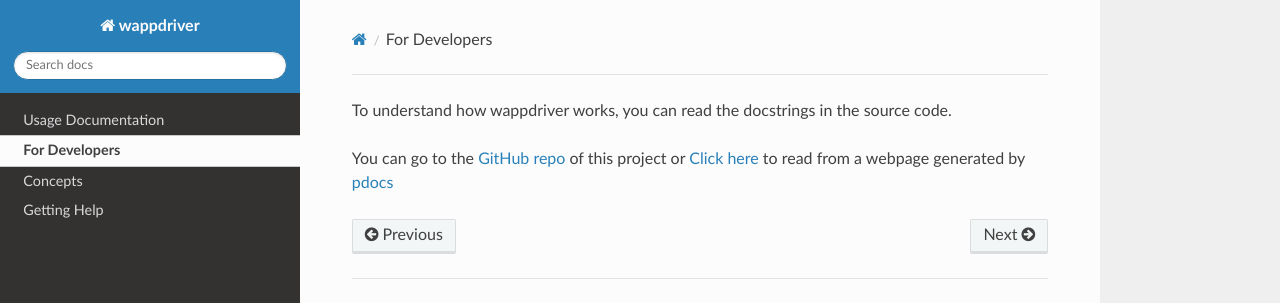
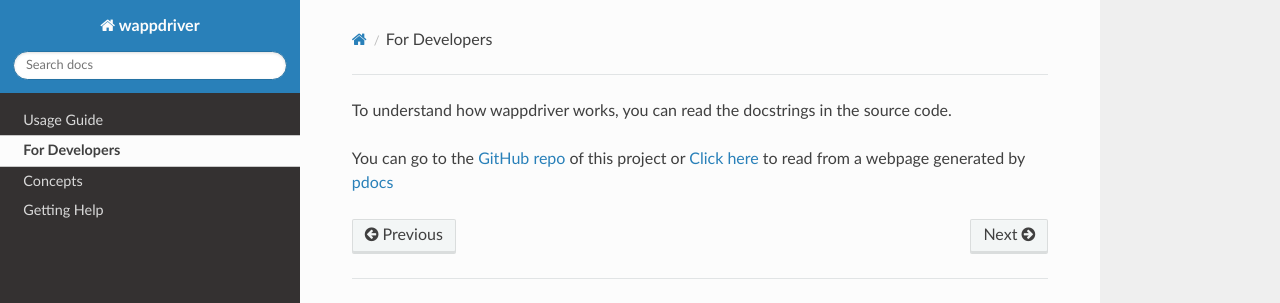
Before and after one commit to aahnik/wappdriver, an MkDocs documentation site: the page built from docs/For_Developers.md, in a window 1280 px wide. Shown: the top 303 px of the page. Built offline with MkDocs 1.6.1, drawn with Linux system fonts in a browser that asks for light colours; nearby versions of some CDN libraries.

Commit message:
auto-update Tue 20 Oct 10:45:22 IST 2020

```diff
--- a/docs/Documentation.md
+++ b/docs/Documentation.md
@@ -1,4 +1,4 @@
-# Usage Documentation
+# Usage Guide
 
 
 This is a detailed usage documentation for using `wappdriver`. [README](https://aahnik.github.io/wappdriver) for introduction.
```
